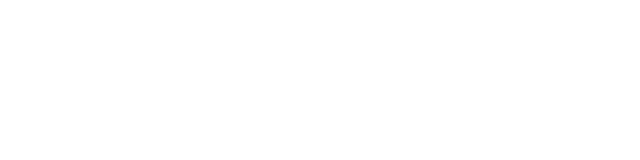
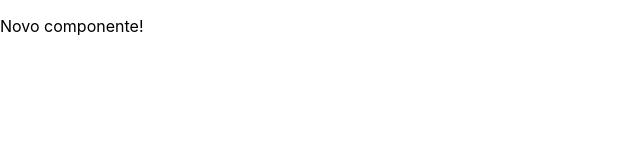
Before and after one commit to VictorLheredia/vcars_frontend, a React (Create React App) app: page /estoque in a window 1280 px wide. Before the commit this address had no page. Shown: the top 160 px of the page, without its empty margins (0-640 px from the left). Built offline with nearby package versions, Linux system fonts and the light colour scheme.

Commit message:
criação StockPage

```diff
--- a/src/AppRoutes.jsx
+++ b/src/AppRoutes.jsx
@@ -3,6 +3,7 @@
 import { Private } from "./contexts/Private";
 
 import HomePage from "./pages/HomePage.jsx";
+import StockPage from "./pages/StockPage"
 import LoginPage from "./pages/LoginPage";
 
 export default function AppRoutes() {
@@ -10,8 +11,9 @@
     <BrowserRouter>
       <AuthProvider>
         <Routes>
+          <Route path="/" element={<Private><HomePage /></Private>}/>
+          <Route path="/estoque" element={<StockPage />} />
           <Route path="/login" element={<LoginPage />} />
-          <Route path="/" element={<Private><HomePage /></Private>}/>
         </Routes>
       </AuthProvider>
     </BrowserRouter>
--- /dev/null
+++ b/src/pages/StockPage.jsx
@@ -0,0 +1,7 @@
+export default function StockPage() {
+  return (
+    <div>
+      <p>Novo componente!</p>
+    </div>
+  );
+}
```
